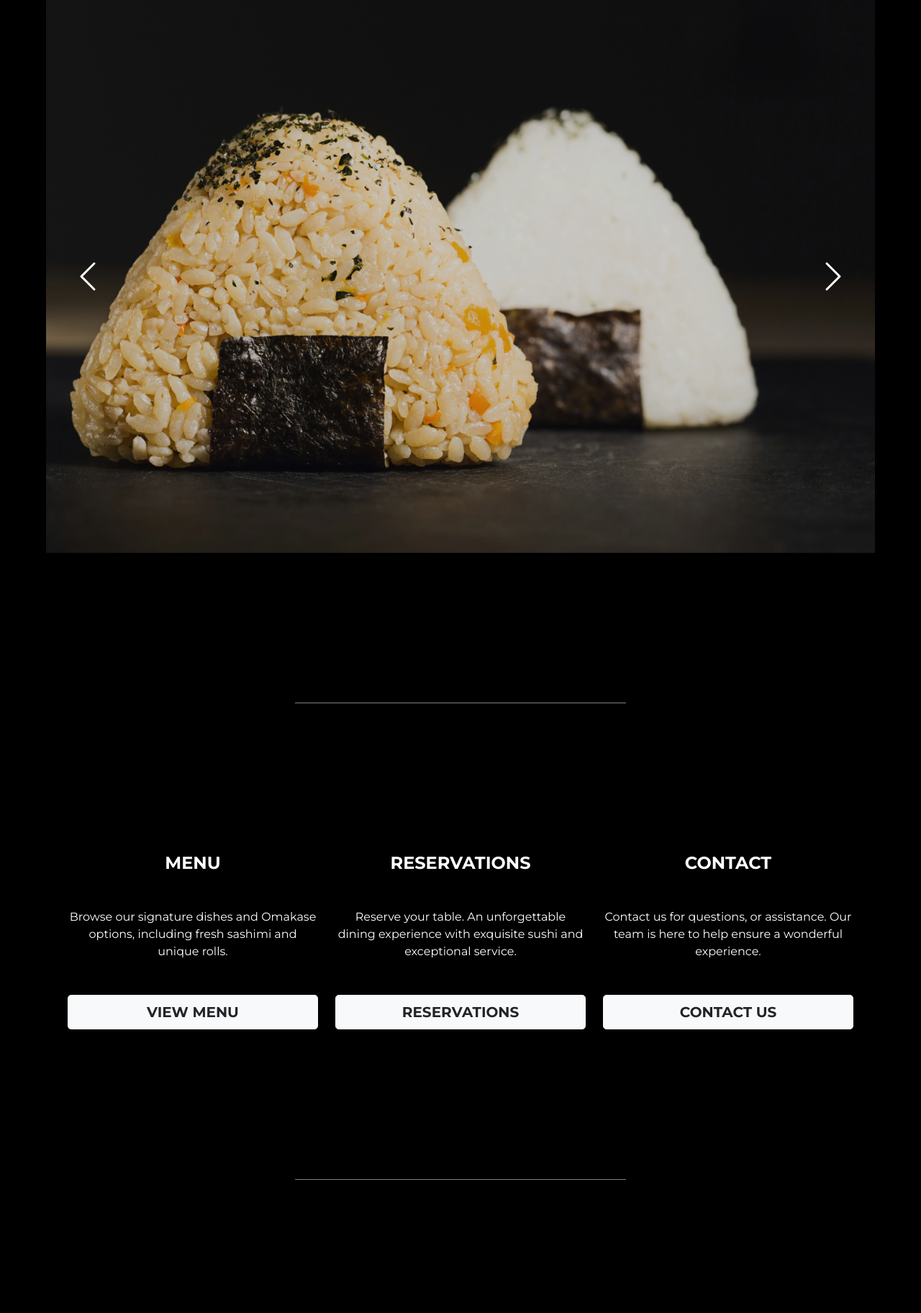
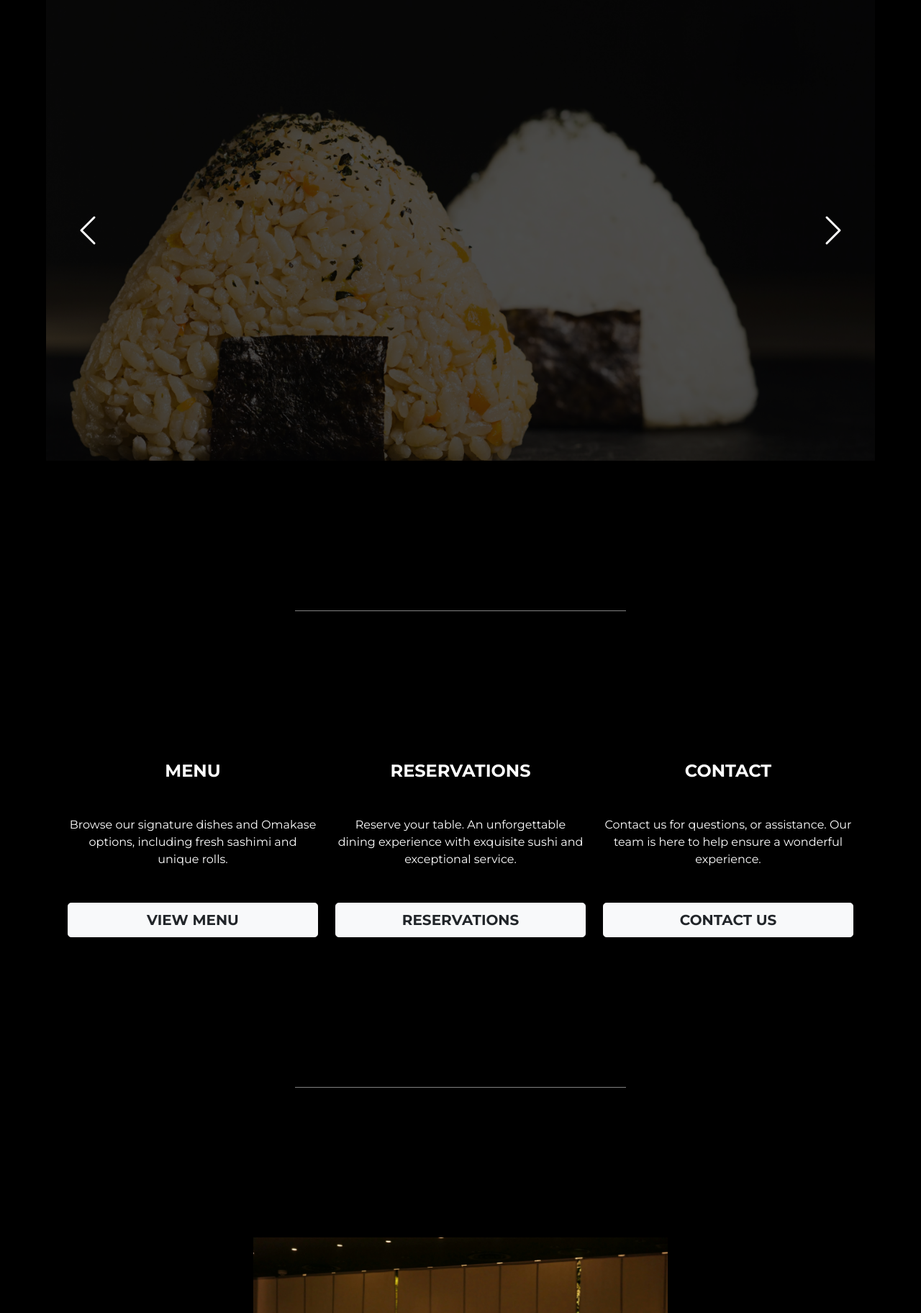
Before and after one commit to cjphawes/restaurant-booking-system, a Django app: page /home/ in a window 1280 px wide. Shown: the part 96-1920 px from the top of the page at 72% size. Run offline with Django 4.2, Linux system fonts and the light colour scheme; some web fonts are replaced.

Commit message:
style:change styling of index.html elements

```diff
--- a/static/css/style.css
+++ b/static/css/style.css
@@ -18,7 +18,7 @@ body {
 main,
 header,
 footer {
-    margin: 0 4rem;
+    padding: 0 5%;
 }
 
 .flex-display {
@@ -32,9 +32,6 @@ footer {
     width: 100%;
 }
 
-.center {
-
-}
 .margin-btm {
     margin-bottom: 10rem;
 }
@@ -118,17 +115,16 @@ footer {
 /** INDEX.HTML STYLING **/
 
 /* CAROUSEL STYLING */
-.carousel-item {
-    max-height: 65rem;
-    position: relative;
+.carousel-inner {
+    height: 80vh;
 }
 
 .carousel-item img {
-    height: 100%;
+    height: 50%;
     width: 100%;
     object-fit: cover;
     object-position: 0% 60%;
-    opacity: 0.8;
+    opacity: 0.3;
 
 }
 
```
